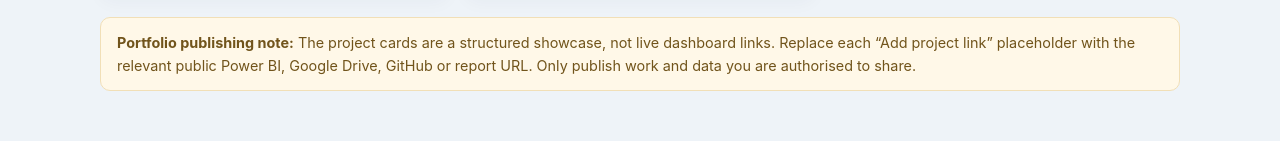
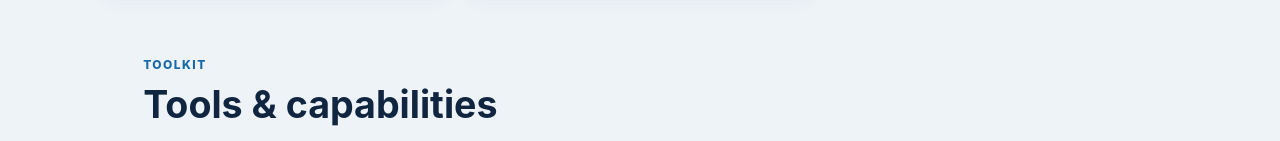
Before and after one commit to Oluwatosin360/oluwatosin_adenuga_portfolio, a plain HTML site: page index.html in a window 1280 px wide. Shown: the part 2886-3027 px from the top of the page. Drawn offline with Linux system fonts and the light colour scheme.

Commit message:
Clean up index.html by removing notes
Removed portfolio publishing note and section end.

```diff
--- a/index.html
+++ b/index.html
@@ -103,9 +103,7 @@ footer{padding:22px 0;color:var(--muted);font-size:.85rem;text-align:center}
 <article class="card"><h3>Research & Statistical Analysis</h3><p>Analysed survey responses and used SPSS Chi-square tests to examine user-experience patterns and support recommendations.</p><div class="tags"><span class="tag">SPSS</span><span class="tag">Statistics</span><span class="tag">Research</span></div><a class="project-link" href="https://github.com/Oluwatosin360/oluwatosin_adenuga_portfolio/blob/main/CHAPTER%20FOUR%20Brexit%20150%20responses.pdf">Add project link →</a></article>
 <article class="card"><h3>Air Pollution & Health Impact</h3><p>Used Excel and Power BI to identify high-risk zones and present three health-focused policy recommendations.</p><div class="tags"><span class="tag">Excel</span><span class="tag">Power BI</span><span class="tag">Public Health</span></div><a class="project-link" href="https://github.com/Oluwatosin360/oluwatosin_adenuga_portfolio/blob/main/Air%20Pollution%20Dataset%20Cleaned.pdf">Add project link →</a></article>
 </div>
-<div class="note"><strong>Portfolio publishing note:</strong> The project cards are a structured showcase, not live dashboard links. Replace each “Add project link” placeholder with the relevant public Power BI, Google Drive, GitHub or report URL. Only publish work and data you are authorised to share.</div>
-</div>
-</section>
+
 
 <section id="skills">
 <div class="wrap">
```
